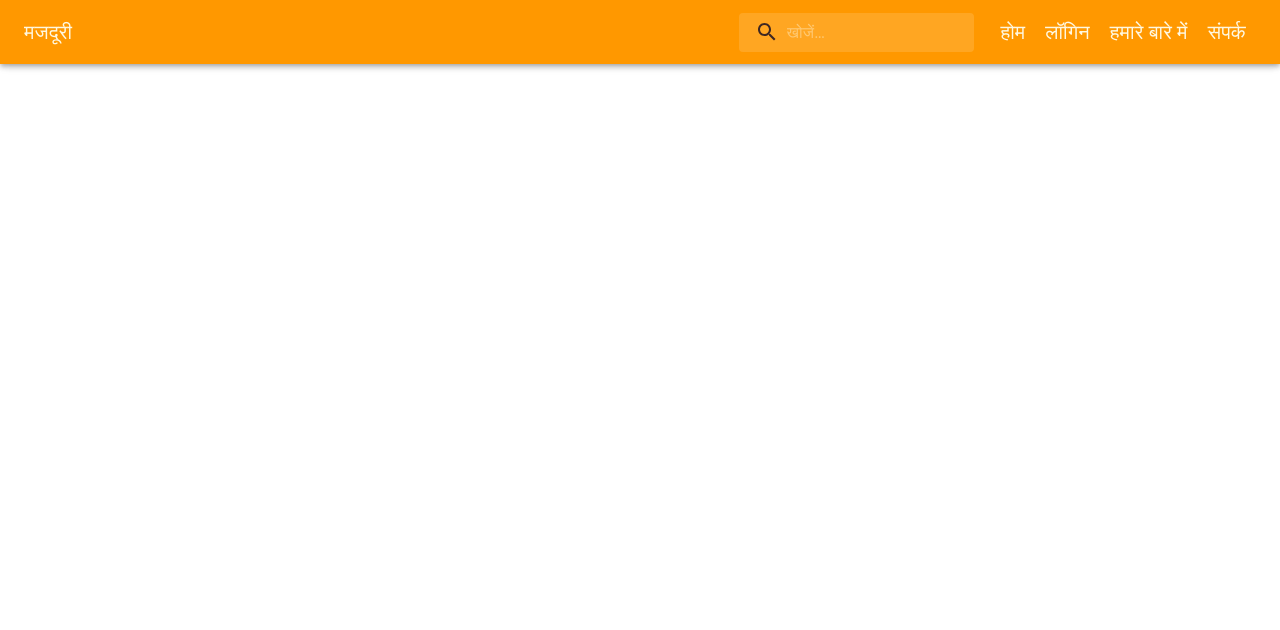
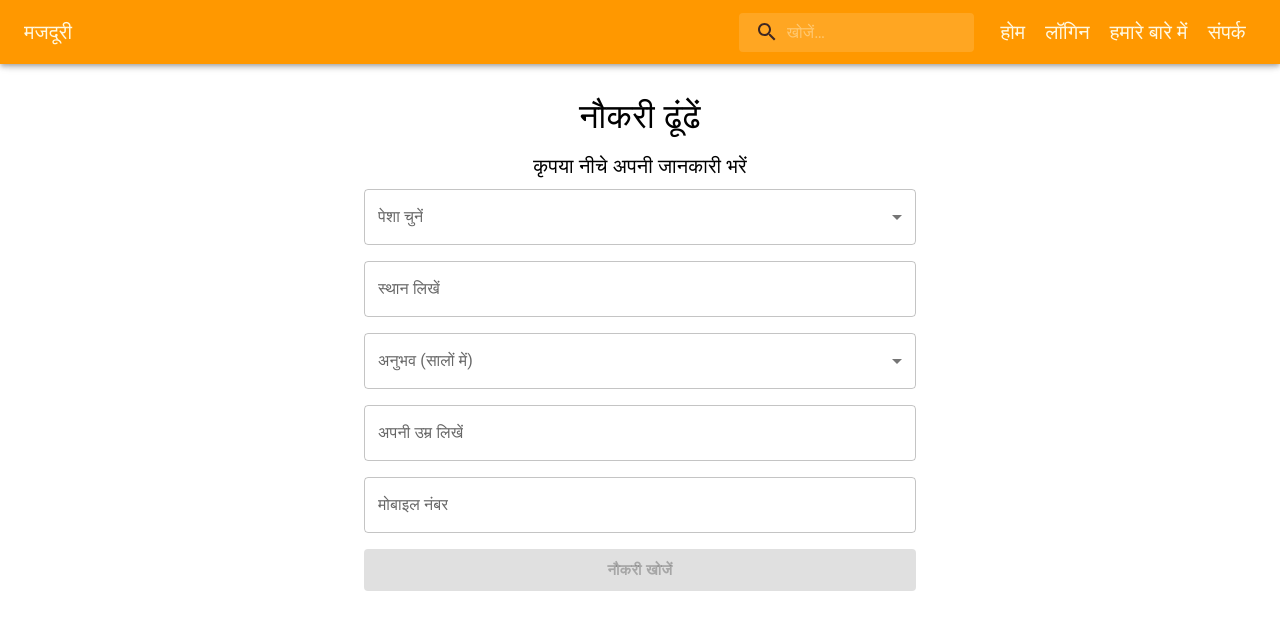
Before and after one commit to nagvanshi9275/majdoori2, a React (Vite) app: page /findjobs in a window 1280 px wide. Shown: the top 630 px of the page. Built offline with nearby package versions, Linux system fonts and the light colour scheme.

Commit message:
added job seeking feature

```diff
--- a/src/App.jsx
+++ b/src/App.jsx
@@ -34,6 +34,8 @@ import Login from "./Login";
 
 import Postedjobs from "./Postedjob";
 
+import Findjobs from "./Findjobs";
+
 function App() {
   const [count, setCount] = useState(0);
 
@@ -69,6 +71,8 @@ function App() {
 
 <Route path="/postedjobs" element={<Postedjobs mob={mob}/>}/>
 
+<Route path="/findjobs" element={<Findjobs mob={mob} username={username}/>}/>
+
 
       </Routes>
 
--- /dev/null
+++ b/src/Findjobs.jsx
@@ -0,0 +1,198 @@
+import React from 'react';
+import { Container, Grid, Typography, TextField, Button, FormControl, InputLabel, MenuItem, Select, Box } from '@mui/material';
+
+export default function Findjobs({ username, mob }) {
+  const [profession, setProfession] = React.useState('');
+  const [place, setPlace] = React.useState('');
+  const [experience, setExperience] = React.useState('');
+  const [age, setAge] = React.useState('');
+  const [mobileNumber, setMobileNumber] = React.useState(mob);
+
+  // Check if all required fields are filled
+  const isFormValid = profession && place && experience && age && mobileNumber;
+
+  async function handleSubmit(event) {
+    event.preventDefault(); // Prevent the default form submission behavior
+    if (!isFormValid) return; // Prevent submission if form is not valid
+
+    console.log("form submit ho gya")
+
+    console.log(profession, place, experience, age, mob, username)
+
+
+
+    try{
+
+      const response = await fetch('https://backend-tkha.onrender.com/api/users/seekjobs', {
+
+       method: 'POST',
+
+
+       headers: {
+
+        'Content-Type': 'application/json',
+
+
+       },
+
+       body: JSON.stringify({
+
+        profession: profession,
+
+        place: place,
+
+// Suggested code may be subject to a license. Learn more: ~LicenseLog:1467612093.
+// Suggested code may be subject to a license. Learn more: ~LicenseLog:298163115.
+        experience: experience,
+
+        age: age,
+
+        phone: mob,
+
+       name: username
+
+
+       })
+
+
+
+
+
+
+      })
+
+
+      if(response.ok){
+
+        console.log("congralatuion")
+
+
+      }
+
+
+    } catch(error){
+
+
+    console.log(error.message)
+
+    }
+
+
+
+
+
+
+  }
+
+  const handleProfessionChange = (event) => {
+    setProfession(event.target.value);
+  };
+
+  const handlePlaceChange = (event) => {
+    setPlace(event.target.value);
+  };
+
+  const handleExperienceChange = (event) => {
+    setExperience(event.target.value);
+  };
+
+  const handleAgeChange = (event) => {
+    setAge(event.target.value);
+  };
+
+  const handleMobileNumberChange = (event) => {
+    setMobileNumber(event.target.value);
+  };
+
+  return (
+    <Container maxWidth="sm">
+      <Box py={4}>
+        <Typography variant="h4" align="center" gutterBottom>
+          नौकरी ढूंढें
+        </Typography>
+        <Typography variant="h6" align="center" gutterBottom>
+          कृपया नीचे अपनी जानकारी भरें
+        </Typography>
+        <form onSubmit={handleSubmit}>
+          <Grid container spacing={2}>
+            {/* Profession Selection */}
+            <Grid item xs={12}>
+              <FormControl fullWidth>
+                <InputLabel shrink={profession !== ''}>पेशा चुनें</InputLabel>
+                <Select value={profession} onChange={handleProfessionChange}>
+                  <MenuItem value="बढ़ई">बढ़ई</MenuItem>
+                  <MenuItem value="राजमिस्त्री">राजमिस्त्री</MenuItem>
+                  <MenuItem value="इलेक्ट्रीशियन">इलेक्ट्रीशियन</MenuItem>
+                  <MenuItem value="प्लम्बर">प्लम्बर</MenuItem>
+                </Select>
+              </FormControl>
+            </Grid>
+
+            {/* Location Input */}
+            <Grid item xs={12}>
+              <TextField
+                fullWidth
+                label="स्थान लिखें"
+                variant="outlined"
+                value={place}
+                onChange={handlePlaceChange}
+              />
+            </Grid>
+
+            {/* Experience Selection */}
+            <Grid item xs={12}>
+              <FormControl fullWidth>
+                <InputLabel shrink={experience !== ''}>अनुभव (सालों में)</InputLabel>
+                <Select value={experience} onChange={handleExperienceChange}>
+                  <MenuItem value="0-2">0-2</MenuItem>
+                  <MenuItem value="3-5">3-5</MenuItem>
+                  <MenuItem value="6-10">6-10</MenuItem>
+                  <MenuItem value="10+">10+</MenuItem>
+                </Select>
+              </FormControl>
+            </Grid>
+
+            {/* Age Input */}
+            <Grid item xs={12}>
+              <TextField
+                fullWidth
+                label="अपनी उम्र लिखें"
+                variant="outlined"
+                type="number"
+                value={age}
+                onChange={handleAgeChange}
+              />
+            </Grid>
+
+            {/* Mobile Number Input */}
+            <Grid item xs={12}>
+              <TextField
+                fullWidth
+                label="मोबाइल नंबर"
+                variant="outlined"
+                type="tel"
+                value={mobileNumber}
+                onChange={handleMobileNumberChange}
+              />
+            </Grid>
+
+            {/* Submit Button */}
+            <Grid item xs={12}>
+              <Button
+                fullWidth
+                variant="contained"
+                color="primary"
+                size="large"
+                sx={{ fontWeight: 'bold' }}
+                type="submit"
+                disabled={!isFormValid} // Disable button if form is not valid
+              >
+                नौकरी खोजें
+              </Button>
+            </Grid>
+          </Grid>
+        </form>
+      </Box>
+    </Container>
+  );
+}
--- a/src/HeroSection.jsx
+++ b/src/HeroSection.jsx
@@ -3,7 +3,6 @@
 import React from 'react';
 import { Box, Container, Grid, Typography, Button, useTheme, useMediaQuery, Card, CardContent, CardMedia } from '@mui/material';
 import { styled } from '@mui/material/styles';
-
 import { useNavigate } from 'react-router-dom';
 
 const HeroContainer = styled(Container)(({ theme }) => ({
@@ -39,18 +38,26 @@ const HeroContent = styled(Box)(({ theme }) => ({
 const ProfessionCard = styled(Card)(({ theme }) => ({
   width: '100%',
   maxWidth: 300,
+  minHeight: 320, // Ensure all cards have the same minimum height
+  display: 'flex',
+  flexDirection: 'column', // Ensure that content inside card is vertically aligned
+  justifyContent: 'space-between', // Distribute space evenly between elements
   backgroundColor: 'rgba(255, 255, 255, 0.8)',
   margin: theme.spacing(2),
-  cursor: 'pointer', // Add pointer cursor
-  transition: 'transform 0.3s ease', // Add transition for smooth animation
+  cursor: 'pointer',
+  transition: 'transform 0.3s ease',
   '&:hover': {
-    transform: 'scale(1.05)', // Scale up effect on hover
+    transform: 'scale(1.05)',
   },
   [theme.breakpoints.down('sm')]: {
     maxWidth: '100%',
     margin: theme.spacing(1),
   },
 }));
+
+const ProfessionCardContent = styled(CardContent)({
+  flexGrow: 1, // Ensure the content takes up available space
+});
 
 const professions = [
   {
@@ -60,7 +67,7 @@ const professions = [
   },
   {
     title: 'राजमिस्त्री',
-    description: 'मजबूत और टिकाऊ इमारतें बनाने में कुशल। yuva youth',
+    description: 'मजबूत और टिकाऊ इमारतें बनाने में कुशल।',
     image: 'https://i.postimg.cc/xjG55MKt/constructon1.jpg',
   },
   {
@@ -70,49 +77,44 @@ const professions = [
   },
   {
     title: 'प्लम्बर',
-    description: 'विश्वसनीय और तेज़ प्लंबिंग सेवाएं। or products ghar baithe',
+    description: 'विश्वसनीय और तेज़ प्लंबिंग सेवाएं।',
     image: 'https://i.postimg.cc/rFfJQGt1/plumber.jpg',
   },
 ];
 
-export default function HeroSection({username}) {
+export default function HeroSection({ username }) {
   const theme = useTheme();
   const isMobile = useMediaQuery(theme.breakpoints.down('sm'));
+  const navigate = useNavigate();
+
+  function handlePostJobClick() {
+    if (username != null) {
+      navigate('/jobs');
+    } else {
+      navigate('/register');
+    }
+  }
+
+  function handleFindJobClick() {
+    //navigate('/find-jobs'); // Replace with the actual route for finding jobs
 
 
-  const navigate = useNavigate();
+    if(username != null){
 
- // const useremal = useremail;
-
-     function Click() {
+      navigate('/findjobs');
 
 
 
-     // navigate('/jobs')
-
-     console.log(username)
-
-    if(username != null){
-
-     navigate('/jobs')
-
-    }
-
-     else {
+    } else {
 
     navigate('/register')
-
-
-     }
-
-
 
     }
 
 
 
 
-
+  }
 
   return (
     <HeroContainer maxWidth={false}>
@@ -140,47 +142,60 @@ export default function HeroSection({username}) {
                       height="140"
                       image={profession.image}
                     />
-                    <CardContent>
+                    <ProfessionCardContent>
                       <Typography variant="h6" component="h3" gutterBottom>
                         {profession.title}
                       </Typography>
                       <Typography variant="body2" color="textSecondary">
                         {profession.description}
                       </Typography>
-                    </CardContent>
+                    </ProfessionCardContent>
                   </ProfessionCard>
                 </Grid>
               ))}
             </Grid>
           </Grid>
 
-          {/* Call-to-Action Button for Employers */}
+          {/* Call-to-Action Buttons */}
+          <Grid item container direction={isMobile ? 'column' : 'row'} spacing={2} justifyContent="center">
             <Grid item>
               <Button
                 variant="outlined"
                 color="primary"
                 size="large"
-
-              onClick={Click}
-
-
+                onClick={handlePostJobClick}
                 sx={{
                   mt: 4,
                   padding: '12px 24px',
                   fontWeight: 'bold',
-
-
-
-
                   borderWidth: 2,
                   '&:hover': {
                     backgroundColor: 'rgba(255, 255, 255, 0.2)',
                   },
                 }}
-
               >
                 नौकरियाँ पोस्ट करें
               </Button>
+            </Grid>
+            <Grid item>
+              <Button
+                variant="outlined"
+                color="secondary"
+                size="large"
+                onClick={handleFindJobClick}
+                sx={{
+                  mt: 4,
+                  padding: '12px 24px',
+                  fontWeight: 'bold',
+                  borderWidth: 2,
+                  '&:hover': {
+                    backgroundColor: 'rgba(255, 255, 255, 0.2)',
+                  },
+                }}
+              >
+                नौकरी ढूंढें
+              </Button>
+            </Grid>
           </Grid>
         </Grid>
       </HeroContent>
--- a/src/Login.jsx
+++ b/src/Login.jsx
@@ -3,9 +3,16 @@
 import React, { useState } from "react";
 import { TextField, Button, Grid, Box, Typography } from "@mui/material";
 
+
+import { useNavigate } from "react-router-dom";
+
+
 export default function Login({setusername, setmob}) {
   const [phone, setPhone] = useState(""); // State for phone number
   const [password, setPassword] = useState(""); // State for password
+
+  const navigate = useNavigate();
+
 
   async function Login1() {
     try {
@@ -29,6 +36,8 @@ export default function Login({setusername, setmob}) {
     setusername(data.name)
 
     setmob(data.phone)
+
+    navigate('/')
 
       } else {
         console.error("Login failed:", data);
--- a/src/Postedjob.jsx
+++ b/src/Postedjob.jsx
@@ -37,7 +37,7 @@ export default function Postedjobs({ mob }) {
         <Grid item xs={12} sm={6} md={4} key={locIndex}>
           <Card sx={{ maxWidth: 345, mb: 2 }}>
             <CardHeader
-              title={job.name}
+
               subheader={`स्थान: ${location}`}
             />
             <CardContent>
```
Lines whose indentation alone changed are shown as unchanged.
